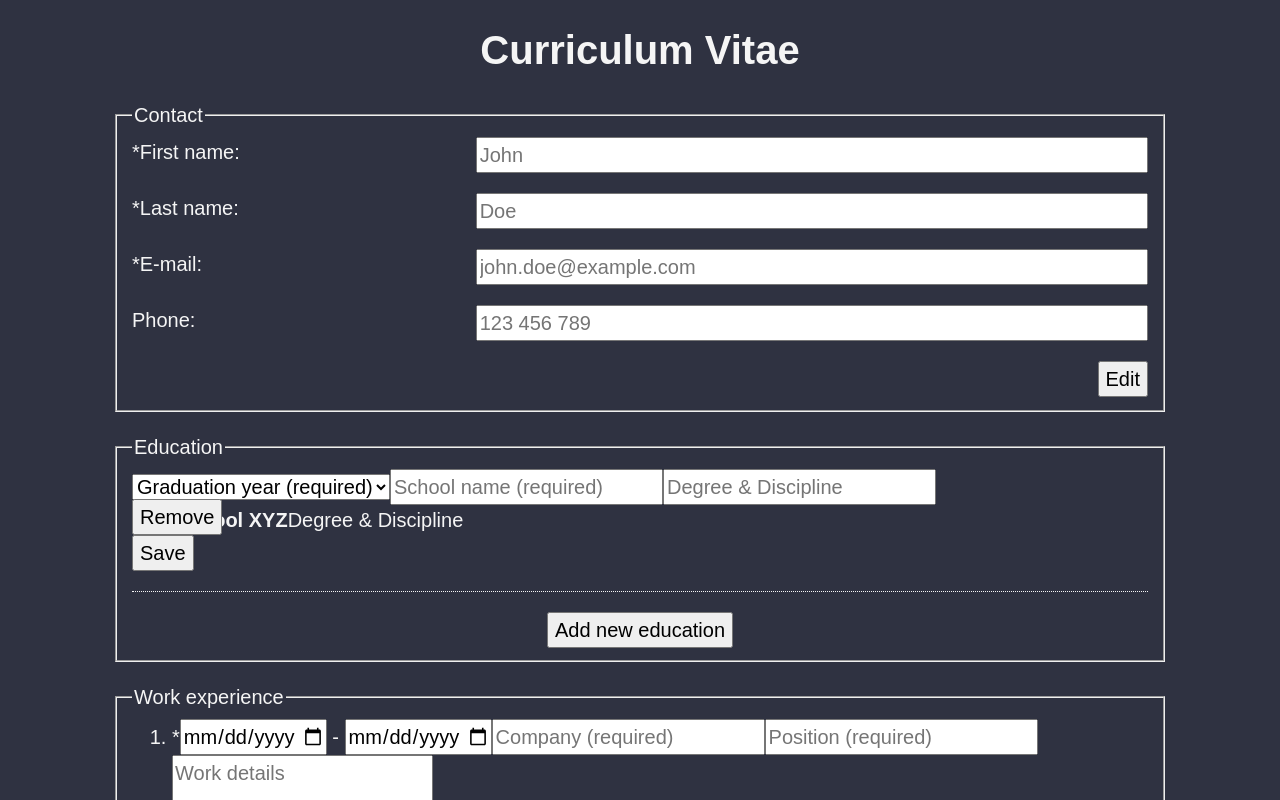
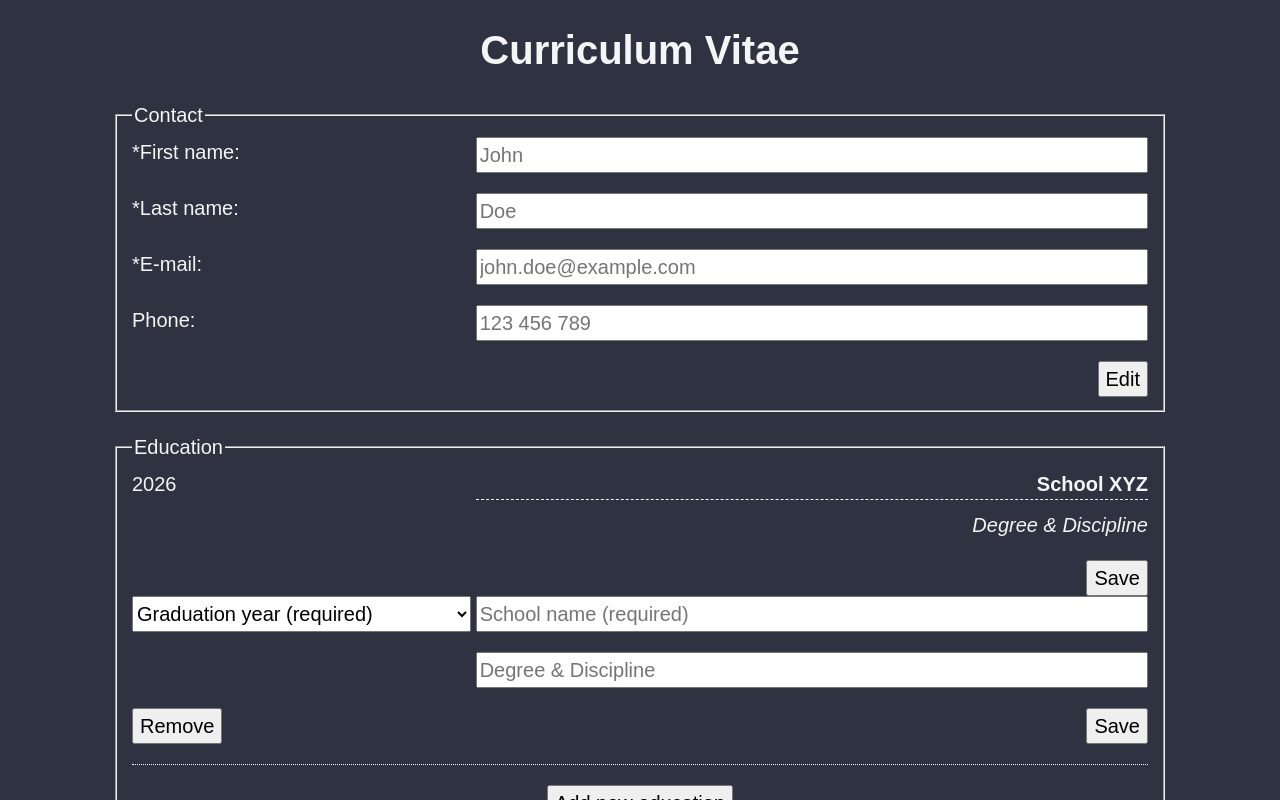
Before and after one commit to skorzany/odin-cv-application, a React (Vite) app: page / in a window 1280 px wide. Shown: the top 800 px of the page. Built offline with nearby package versions, Linux system fonts and the light colour scheme.

Commit message:
Style the EducationRow component

```diff
--- a/src/assets/styles/EducationRow.module.css
+++ b/src/assets/styles/EducationRow.module.css
@@ -1,8 +1,58 @@
-/* ===== mobile styles ===== */
+/* ===== base/mobile styles ===== */
+.row {
+  display: grid;
+  grid-template-columns: repeat(6, 1fr);
+}
+/* == display state == */
+.gradYear {
+  grid-column: 1 / span 2;
+}
+
+.school,
+.discipline {
+  grid-column: 3 / -1;
+  margin-left: var(--column-gap);
+  text-align: end;
+}
+
+.school {
+  font-weight: bold;
+  border-bottom: 1px dashed;
+  margin-bottom: 0.5em;
+}
+
+.discipline {
+  font-style: italic;
+  margin-bottom: 1em;
+}
+/* == edit state == */
+.select,
+.textInput {
+  margin-bottom: 1em;
+  overflow-x: hidden;
+  text-overflow: ellipsis;
+  grid-column: 1 / span 6;
+}
+
+.saveEdit {
+  grid-column: 6;
+  justify-self: end;
+}
 
 /* ===== tablet styles ===== */
 @media screen and (min-width: 641px) {
+  /* == edit state == */
+  .select {
+    grid-column: 1 / span 2;
+  }
+
+  .textInput {
+    grid-column: 3 / span 4;
+    margin-left: var(--column-gap);
+  }
 }
+
 /* ===== desktop styles ===== */
 @media screen and (min-width: 1281px) {
+  /* empty on purpose, nothing to add */
 }
--- a/src/components/EducationRow.jsx
+++ b/src/components/EducationRow.jsx
@@ -2,9 +2,17 @@ import styles from '../assets/styles/EducationRow.module.css';
 
 export default function EducationRow() {
   return (
-    <>
+    <div className={styles.row}>
       <>
-        <select name="completionYear" defaultValue="">
+        <p className={styles.gradYear}>2026</p>
+        <p className={styles.school}>School XYZ</p>
+        <p className={styles.discipline}>Degree & Discipline</p>
+        <button className={styles.saveEdit} type="button">
+          Save
+        </button>
+      </>
+      <>
+        <select className={styles.select} name="completionYear" defaultValue="">
           <option value="" disabled>
             Graduation year (required)
           </option>
@@ -16,23 +24,22 @@ export default function EducationRow() {
         </select>
         <input
           type="text"
+          className={styles.textInput}
           name="school"
           placeholder="School name (required)"
           required
         />
         <input
           type="text"
+          className={styles.textInput}
           name="discipline"
           placeholder="Degree & Discipline"
         />
+        <button className={styles.saveEdit} type="button">
+          Save
+        </button>
       </>
-      <p>
-        <span>2026</span>
-        <strong>School XYZ</strong>
-        <span>Degree & Discipline</span>
-      </p>
-      <button type="button">Save</button>
-    </>
+    </div>
   );
 }
 
```
